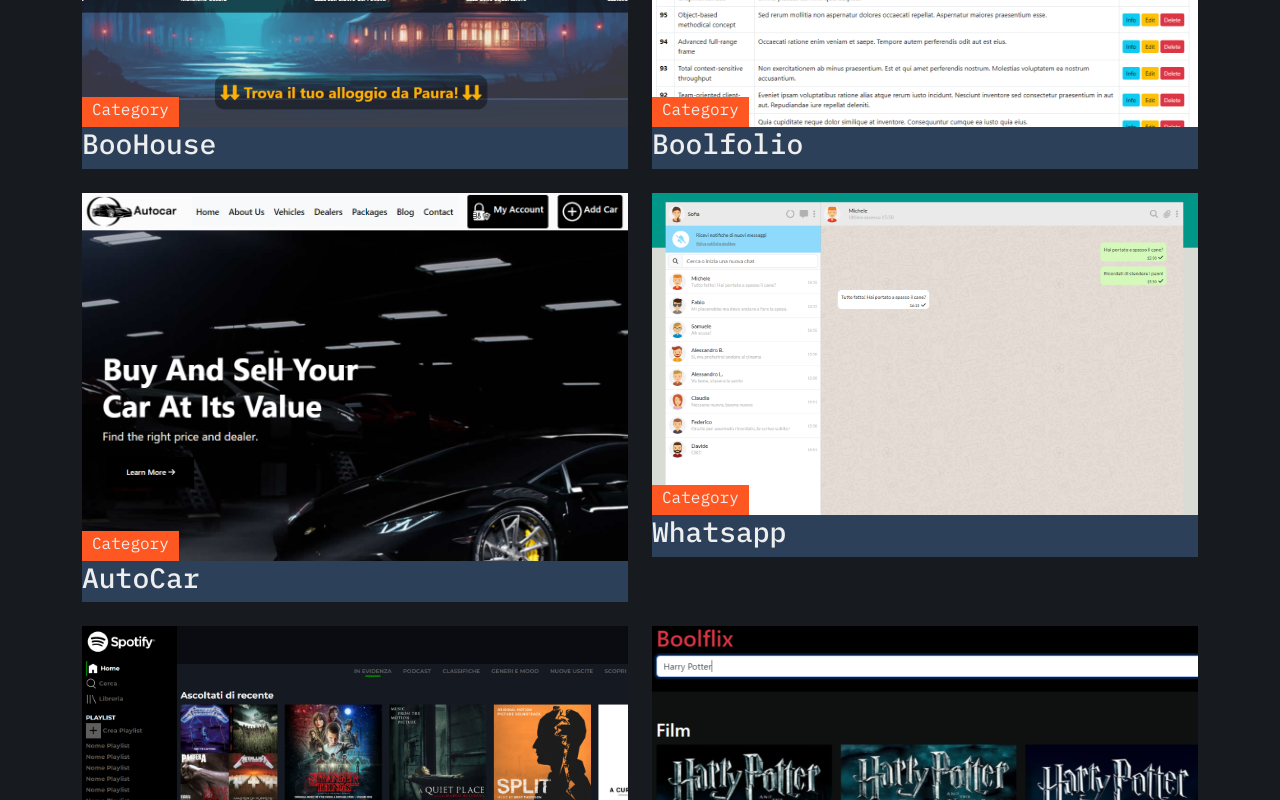
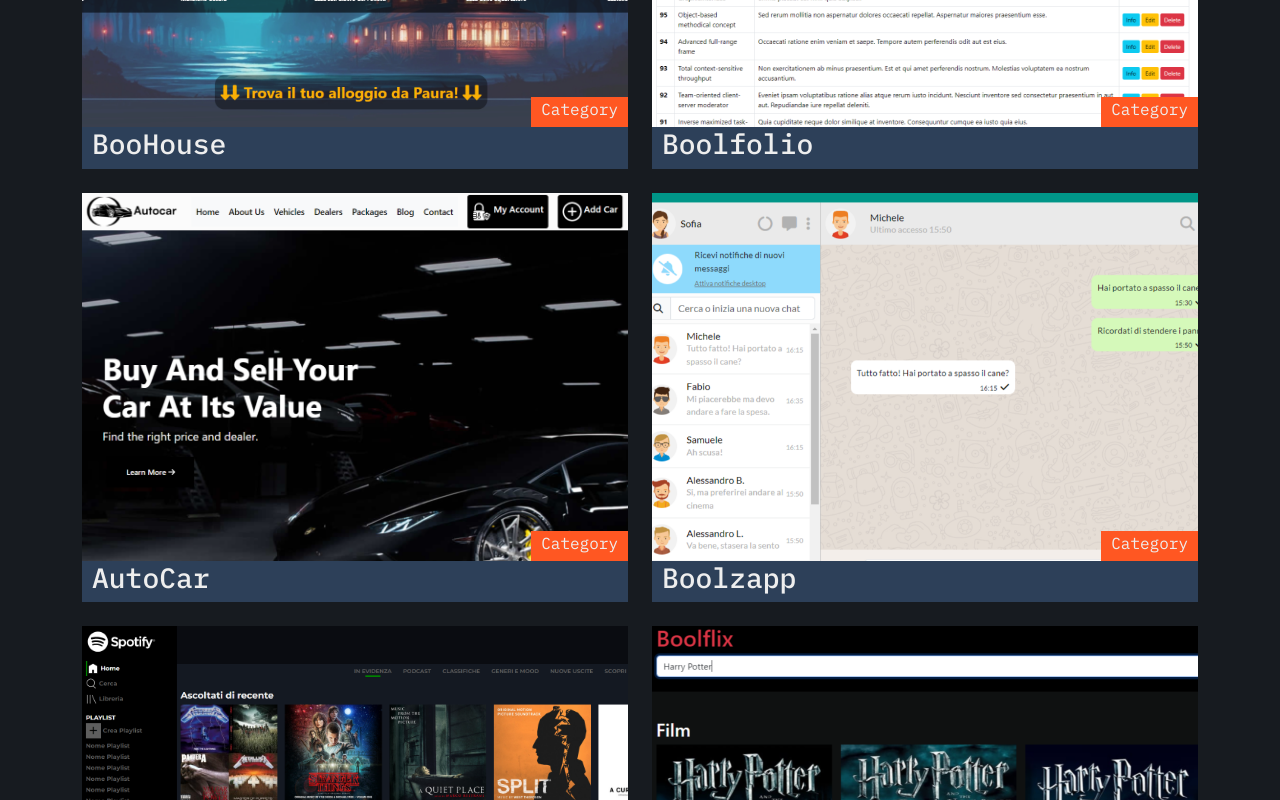
Before and after one commit to lorenzodisanto/portfolio, a Vue app: page /projects in a window 1280 px wide. Shown: the part 460-1260 px from the top of the page. Built offline with nearby package versions, Linux system fonts and the light colour scheme.

Commit message:
fix: image

```diff
--- a/src/components/ProjectCard.vue
+++ b/src/components/ProjectCard.vue
@@ -26,7 +26,7 @@
 .col {
   .project-card {
     position: relative;
-
+    border-radius: 20px;
     .thumbnail {
       width: 100%;
     }
@@ -34,6 +34,8 @@
     .card-content {
       width: 100%;
       background-color: #2d4059;
+      padding: 0 10px;
+
       position: absolute;
       bottom: 0;
       .category {
@@ -42,6 +44,7 @@
         position: absolute;
         background-color: #ff5722;
         top: -30px;
+        right: 0;
       }
       .description {
         display: none;
@@ -49,6 +52,7 @@
     }
     &:hover .description {
       display: block;
+      transition: 5s;
     }
     &:hover .thumbnail {
       opacity: 0.7;
--- a/src/components/ProjectList.vue
+++ b/src/components/ProjectList.vue
@@ -27,11 +27,11 @@
           image: "AutoCar",
         },
         {
-          name: "Whatsapp",
+          name: "Boolzapp",
           description:
             "Nullam convallis feugiat purus quis lacinia. Morbi tempor nulla nec pharetra fringilla. Donec odio justo, fermentum ac dolor vel, blandit tristique diam. Praesent sit amet vehicula dolor. Nulla id felis tortor. Sed vitae quam dolor. Nulla facilisi.",
 
-          image: "whatsapp",
+          image: "Boolzapp",
         },
         {
           name: "Spotify",
```
Also changed, not shown: public/img/Boolzapp.png (added), public/img/whatsapp.png (deleted).
